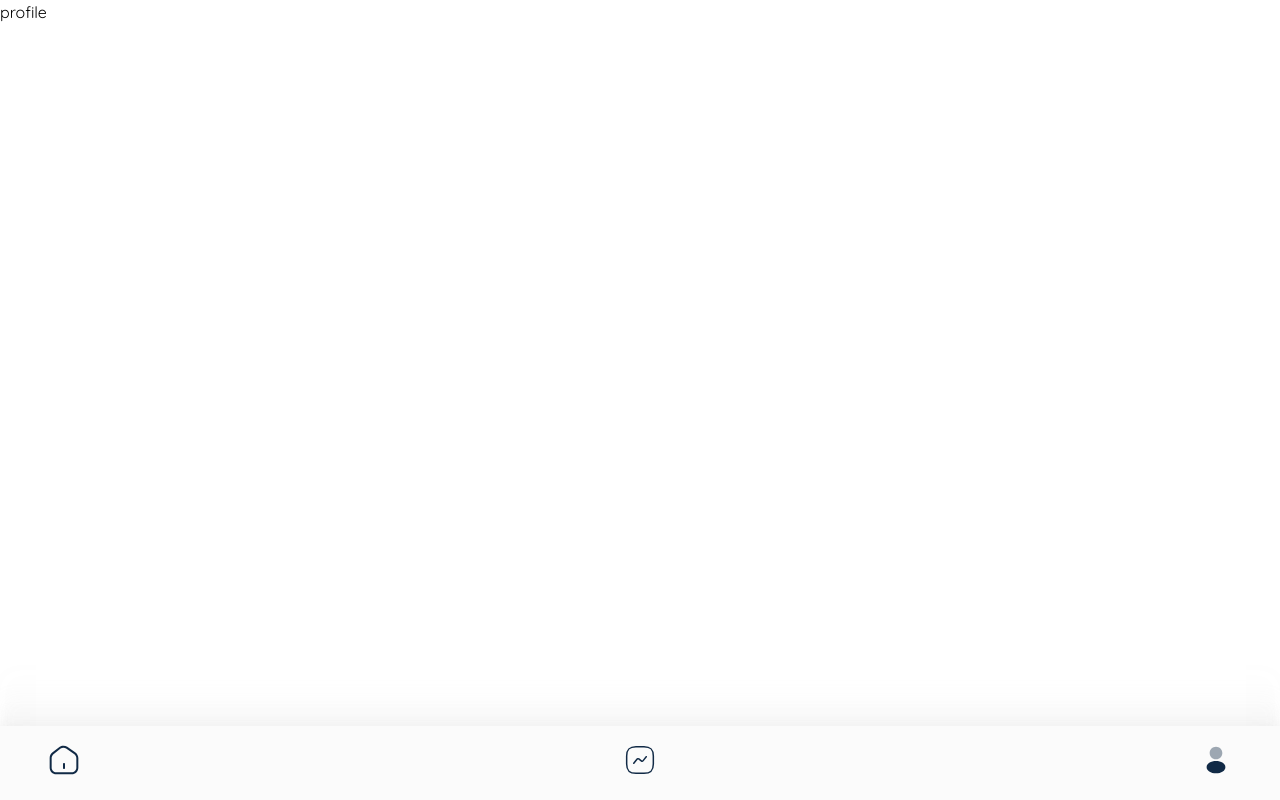
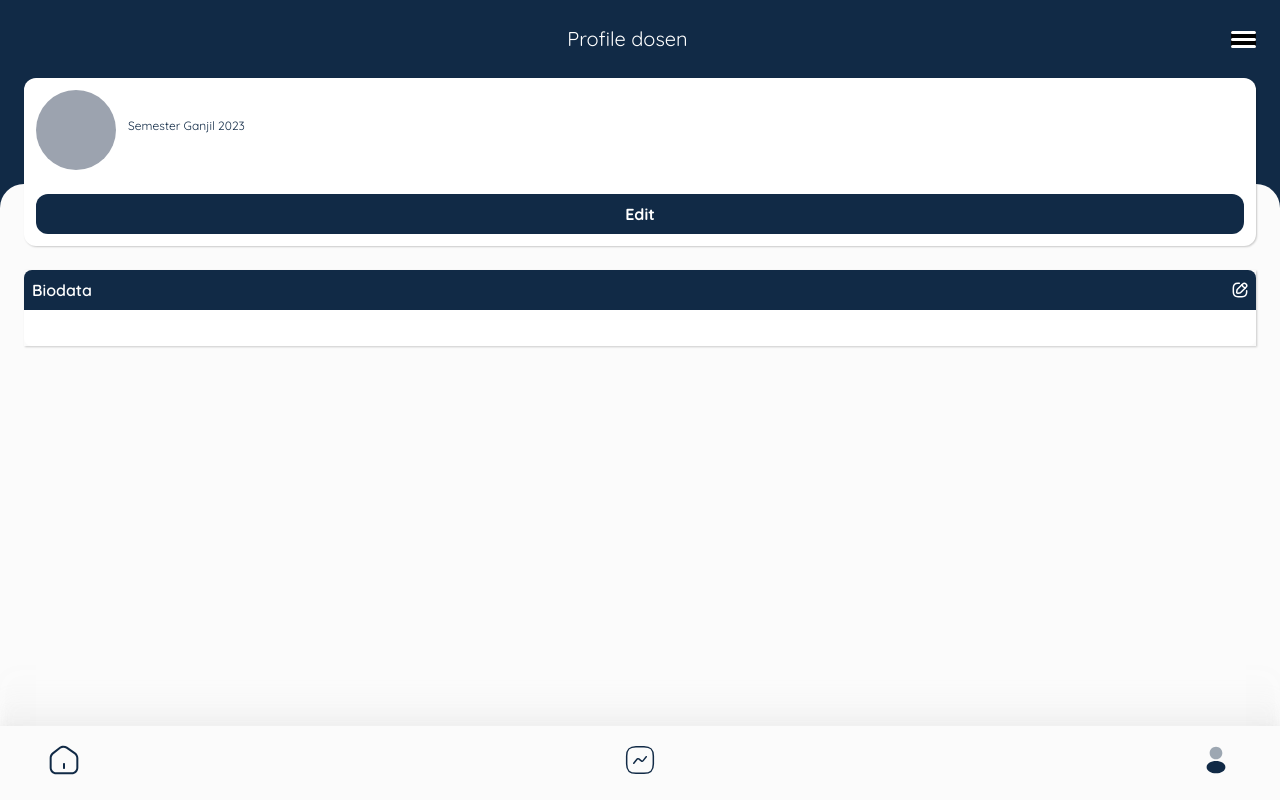
Before and after one commit to azkifairuz/siedo-app, a Vue app: page /profile in a window 1280 px wide. Shown: the top 800 px of the page. Built offline with nearby package versions, Linux system fonts and the light colour scheme.

Commit message:
feat get biodata profile

```diff
--- a/dev-dist/sw.js
+++ b/dev-dist/sw.js
@@ -82,7 +82,7 @@ define(['./workbox-b5f7729d'], (function (workbox) { 'use strict';
     "revision": "3ca0b8505b4bec776b69afdba2768812"
   }, {
     "url": "index.html",
-    "revision": "0.shqi3eejcgo"
+    "revision": "0.dqng1u8oth8"
   }], {});
   workbox.cleanupOutdatedCaches();
   workbox.registerRoute(new workbox.NavigationRoute(workbox.createHandlerBoundToURL("index.html"), {
--- /dev/null
+++ b/src/components/CardProfile.vue
@@ -0,0 +1,30 @@
+<script setup lang="ts">
+  defineProps<{
+        title:string,
+
+    }>()
+</script>
+<template>
+    <div class="shadow-custom-card">
+        <div class="bg-main-blue text-white p-2 flex justify-between items-center rounded-t-lg">
+            <span class="text-[14p] text-white font-semibold">{{ title }}</span>
+            <button class="text-white">
+                <!-- Icon for edit, you can use any icon library here -->
+                <svg width="16" height="16" viewBox="0 0 16 16" fill="none" xmlns="http://www.w3.org/2000/svg">
+                    <path
+                        d="M7.33333 1.33333H6C2.66666 1.33333 1.33333 2.66666 1.33333 6V10C1.33333 13.3333 2.66666 14.6667 6 14.6667H10C13.3333 14.6667 14.6667 13.3333 14.6667 10V8.66666"
+                        stroke="white" stroke-width="1.5" stroke-linecap="round" stroke-linejoin="round" />
+                    <path
+                        d="M10.6933 2.01333L5.44 7.26667C5.24 7.46667 5.04 7.86 5 8.14667L4.71333 10.1533C4.60666 10.88 5.12 11.3867 5.84666 11.2867L7.85333 11C8.13333 10.96 8.52666 10.76 8.73333 10.56L13.9867 5.30667C14.8933 4.4 15.32 3.34667 13.9867 2.01333C12.6533 0.680001 11.6 1.10667 10.6933 2.01333Z"
+                        stroke="white" stroke-width="1.5" stroke-miterlimit="10" stroke-linecap="round"
+                        stroke-linejoin="round" />
+                    <path d="M9.94 2.76666C10.3867 4.36 11.6333 5.60666 13.2333 6.06" stroke="white" stroke-width="1.5"
+                        stroke-miterlimit="10" stroke-linecap="round" stroke-linejoin="round" />
+                </svg>
+            </button>
+        </div>
+        <div class="px-3 py-2 bg-white rounded-b-lg">
+            <slot name="body"></slot>
+        </div>
+    </div>
+</template>
--- /dev/null
+++ b/src/components/icons/IconHumberger.vue
@@ -0,0 +1,8 @@
+<template>
+    <svg width="25" height="17" viewBox="0 0 25 17" fill="none" xmlns="http://www.w3.org/2000/svg">
+        <rect width="25" height="3" rx="1.5" fill="white" />
+        <rect y="7" width="25" height="3" rx="1.5" fill="white" />
+        <rect y="14" width="25" height="3" rx="1.5" fill="white" />
+    </svg>
+
+</template>
--- a/src/views/ProfileView.vue
+++ b/src/views/ProfileView.vue
@@ -1,3 +1,88 @@
+<script setup lang="ts">
+import CardProfile from '@/components/CardProfile.vue';
+import PrimaryButton from '@/components/PrimaryButton.vue';
+import IconHumberger from '@/components/icons/IconHumberger.vue';
+import { onMounted, reactive } from 'vue';
+import type { Profile } from '@/type/Profile';
+import { useUser } from '@/stores/useProfile';
+import {  getFormattedDate } from "@/utils/formateDate";
+const profile = reactive<Profile>({
+  nidn: "",
+  nama: "",
+  programStudi: "",
+  jenjangPendidikan: "",
+  jenisKelamin: "",
+  tanggalLahir: "",
+  jabatanAkademik: "",
+  noTelephone: "",
+  alamatSurel: "",
+})
+
+const profileStore = useUser();
+
+const token = localStorage.getItem('token');
+
+async function getProfile() {
+  if (token) {
+   await profileStore.getProfile(token);
+    if (profileStore.profile) {
+      Object.assign(profile, profileStore.profile);
+      console.log(profile);
+    }
+  }
+}
+const dateNow = getFormattedDate()
+
+onMounted(() => {
+  getProfile()
+})
+async function hanldePresensi() {
+
+}
+
+</script>
 <template>
-    profile
+     <main class="min-h-svh flex flex-col w-100  bg-main-blue">
+    <div class="flex  p-6 items-center justify-center">
+        <p class="text-[20px] text-center flex-1 text-white">Profile dosen</p>
+        <div class=" bg-black">
+            <IconHumberger/>
+        </div>
+    </div>
+    <div class="relative">
+      <div class="bg-surface mx-6  flex flex-col gap-6 shadow-custom-card z-50 relative rounded-[12px] p-3">
+        <div class="flex gap-3 items-center ">
+          <div class="w-[80px] h-[80px] flex-shrink-0 bg-gray-400 rounded-[80px]">
+          </div>
+          <div class="text-main-blue">
+            <p class="text-[12px] mb-2">Semester Ganjil 2023</p>
+            <p class="text-[16px] font-semibold text-main-blue">{{ profile.nama }}</p>
+            <p class="text-[12px]">{{ profile.nidn }}</p>
+            <p class="text-[12px]">{{ profile.programStudi }}</p>
+          </div>
+        </div>
+        <PrimaryButton text="Edit" color="bg-main-blue" @clickable="hanldePresensi" text-color="text-white"
+          :is-disable=false width="w-full" />
+      </div>
+      <div class="min-h-svh rounded-[24px] p-6  mt-[-62px] bg-[#FBFBFB] z-0 relative">
+        <section class="mt-[62px] ">
+          <div class="flex flex-col gap-3">
+            <CardProfile title="Biodata">
+              <template v-slot:body>
+                <div class="text-[14px] text-main-blue flex flex-col gap-1">
+                  <p>{{ profile.programStudi }}</p>
+                  <p>{{ profile.jenjangPendidikan }}</p>
+                  <p>{{ profile.jenisKelamin }}</p>
+                  <p>{{ profile.tanggalLahir }}</p>
+                  <p>{{ profile.alamatSurel }}</p>
+                  <p>{{ profile.noTelephone }}</p>
+
+                </div>
+              </template>
+            </CardProfile>
+          </div>
+        </section>
+      </div>
+    </div>
+  </main>
 </template>
```
